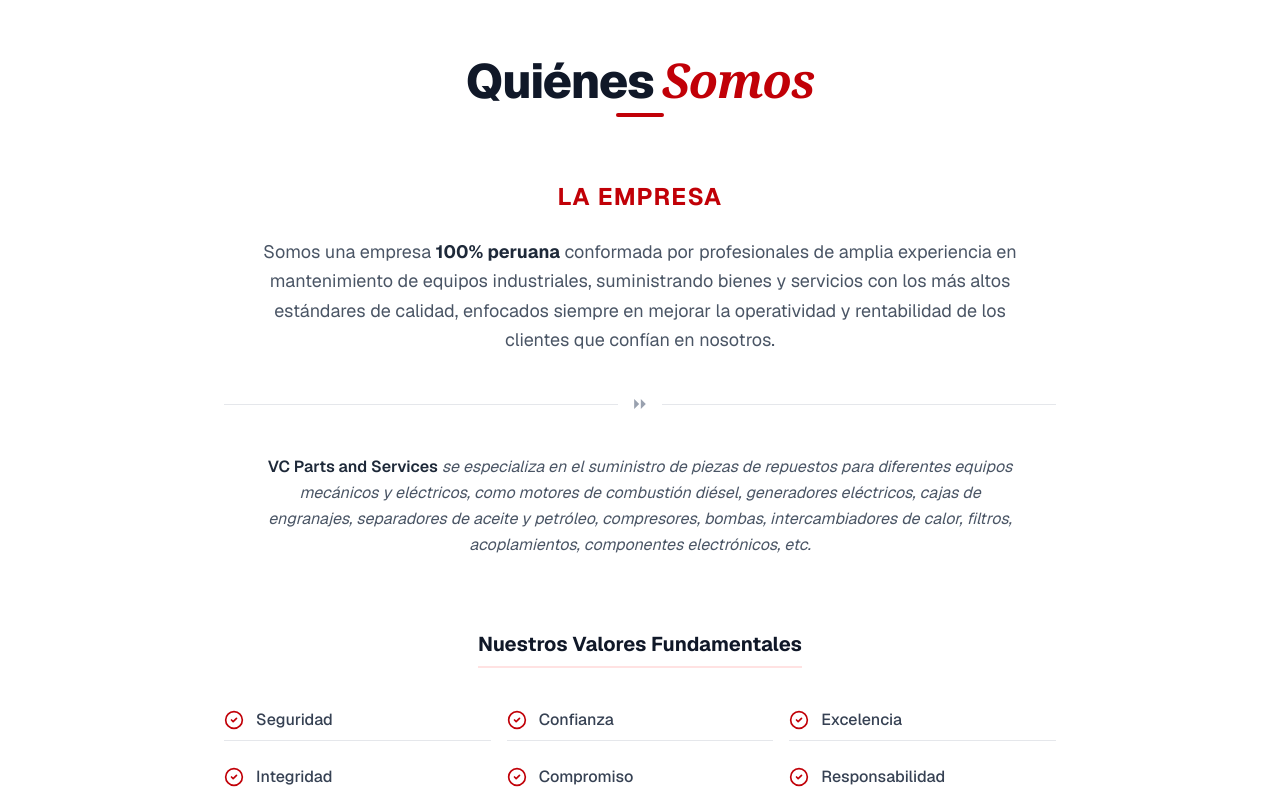
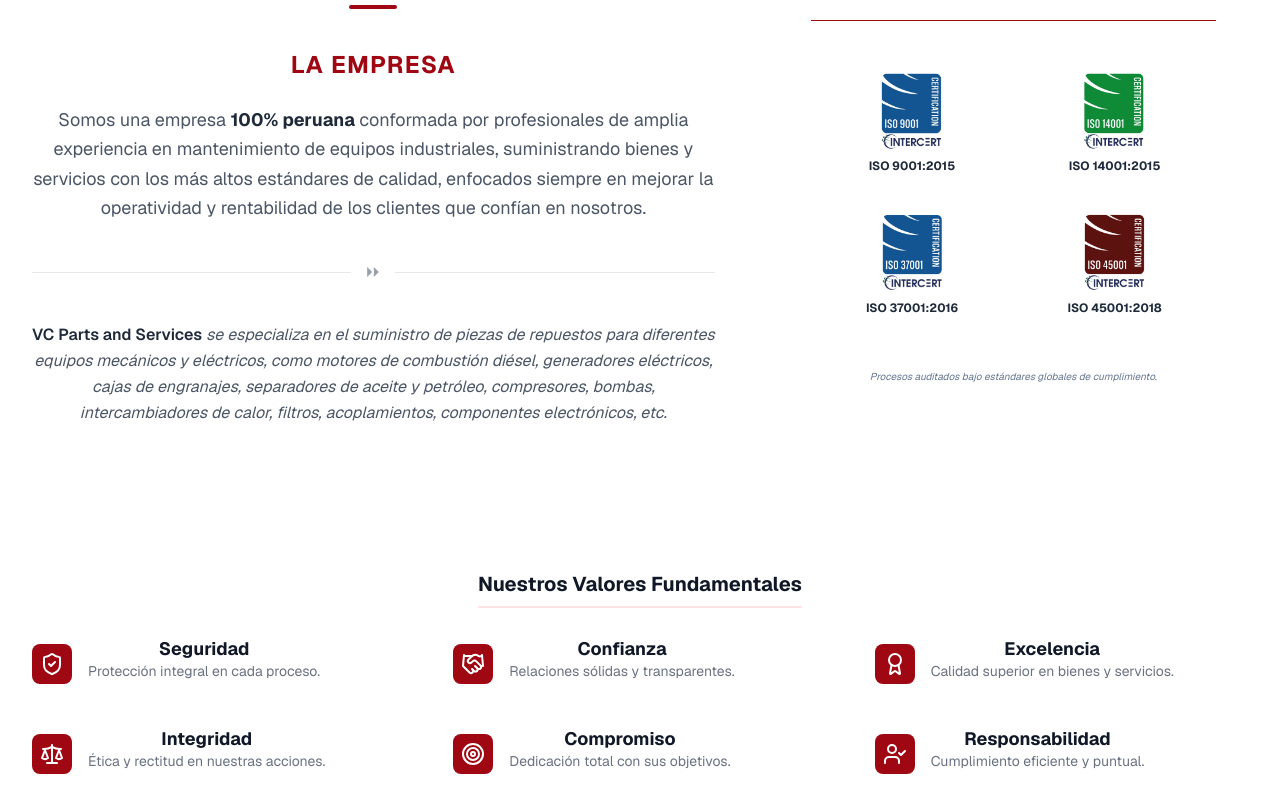
Before and after one commit to alancueva/vcpartsandservices, a Next.js app: page / in a window 1280 px wide. Shown: the part 1008-1800 px from the top of the page. Built offline with nearby package versions, Linux system fonts and the light colour scheme.

Commit message:
cambio de la seccion de quienes somos, auqnue me equivoque con otra seccion de la de nosotros, pero aca esta: cambio en el diseño de valores y su frase, tambien ajuste de l contendio añadiendo la parte de las certificaciones ISO, con su animacion de ampliar

```diff
--- a/src/components/section/inicio/quienes-somos-2.tsx
+++ b/src/components/section/inicio/quienes-somos-2.tsx
@@ -1,44 +1,224 @@
-import React from "react";
-import { CheckCircle2 } from "lucide-react";
+"use client";
+import React, { useEffect, useRef, useState } from "react";
+import {
+  Award,
+  CheckCircle2,
+  Handshake,
+  Maximize2,
+  Scale,
+  ShieldCheck,
+  Target,
+  UserCheck,
+  X,
+  ZoomIn,
+  ZoomOut,
+} from "lucide-react";
 
 // === 1. CONSTANTES DE ESTILO Y DATOS ===
 
-const ACCENT_COLOR = "bg-red-700";
-const ACCENT_TEXT = "text-red-700";
+const ACCENT_COLOR = "bg-red-800";
+const ACCENT_TEXT = "text-red-800";
 const FONT_SERIF_ITALIC = "italic font-serif";
 
-// Valores fundamentales de la empresa
-const CORE_VALUES = [
-  { id: 1, label: "Seguridad" },
-  { id: 2, label: "Confianza" },
-  { id: 3, label: "Excelencia" },
-  { id: 4, label: "Integridad" },
-  { id: 5, label: "Compromiso" },
-  { id: 6, label: "Responsabilidad" },
+// === 2. COMPONENTE INTERNO (Bloque de Valor) ===
+interface CoreValue {
+  id: number;
+  label: string;
+  icon: React.ElementType;
+  desc: string;
+}
+
+// Valores fundamentales con sus iconos y descripciones correspondientes
+const CORE_VALUES: CoreValue[] = [
+  {
+    id: 1,
+    label: "Seguridad",
+    icon: ShieldCheck,
+    desc: "Protección integral en cada proceso.",
+  },
+  {
+    id: 2,
+    label: "Confianza",
+    icon: Handshake,
+    desc: "Relaciones sólidas y transparentes.",
+  },
+  {
+    id: 3,
+    label: "Excelencia",
+    icon: Award,
+    desc: "Calidad superior en bienes y servicios.",
+  },
+  {
+    id: 4,
+    label: "Integridad",
+    icon: Scale,
+    desc: "Ética y rectitud en nuestras acciones.",
+  },
+  {
+    id: 5,
+    label: "Compromiso",
+    icon: Target,
+    desc: "Dedicación total con sus objetivos.",
+  },
+  {
+    id: 6,
+    label: "Responsabilidad",
+    icon: UserCheck,
+    desc: "Cumplimiento eficiente y puntual.",
+  },
 ];
-
-// === 2. COMPONENTE INTERNO (Bloque de Valor) ===
-
 interface ValueBlockProps {
-  value: { id: number; label: string };
+  value: CoreValue;
 }
 
 /**
  * Componente para mostrar un valor fundamental con un ícono y línea divisoria.
  */
-const ValueBlock: React.FC<ValueBlockProps> = ({ value }) => (
-  <div className="flex items-center space-x-3 py-2 border-b border-gray-200">
-    <CheckCircle2 className={`w-5 h-5 ${ACCENT_TEXT} flex-shrink-0`} />
-    <span className="text-gray-700 font-medium">{value.label}</span>
+const ValueBlock: React.FC<ValueBlockProps> = ({ value }) => {
+  const Icon = value.icon;
+  return (
+    <div className="flex items-start space-x-4 group">
+      <div
+        className={`mt-1 p-2 rounded-lg ${ACCENT_COLOR} bg-opacity-5 group-hover:bg-opacity-10 transition-colors`}
+      >
+        <Icon className={`w-6 h-6 text-white`} />
+      </div>
+      <div>
+        <h4 className="text-lg font-bold text-gray-900 leading-none mb-1">
+          {value.label}
+        </h4>
+        <p className="text-sm text-gray-500 leading-snug">{value.desc}</p>
+        <div
+          className={`w-0 group-hover:w-full h-px ${ACCENT_COLOR} opacity-20 transition-all duration-500 mt-2`}
+        ></div>
+      </div>
     </div>
   );
+};
+
+const ISO_CERTIFICATIONS = [
+  {
+    id: "9001",
+    title: "ISO 9001:2015",
+    area: "Calidad",
+    icon: "/certificacion-iso/iso-9001.jpeg",
+    img: "/certificacion-iso/ISO 9001-2015.jpg",
+  },
+  {
+    id: "14001",
+    title: "ISO 14001:2015",
+    area: "Medio Ambiente",
+    icon: "/certificacion-iso/iso-14001.jpeg",
+    img: "/certificacion-iso/ISO 14001-2015.jpg",
+  },
+  {
+    id: "37001",
+    title: "ISO 37001:2016",
+    area: "Antisoborno",
+    icon: "/certificacion-iso/iso-37001.jpeg",
+    img: "/certificacion-iso/ISO 37001-2016.jpg",
+  },
+  {
+    id: "45001",
+    title: "ISO 45001:2018",
+    area: "Seguridad y Salud",
+    icon: "/certificacion-iso/iso-45001.jpeg",
+    img: "/certificacion-iso/ISO 45001-2018.jpg",
+  },
+];
 
 export default function AboutUsSection() {
+  const [selectedCert, setSelectedCert] = useState<null | string>(null);
+  const [zoom, setZoom] = useState(0.5);
+
+  // Estados para el arrastre (Pan)
+  const [position, setPosition] = useState({ x: 0, y: 0 });
+  const [isDragging, setIsDragging] = useState(false);
+  const [startPan, setStartPan] = useState({ x: 0, y: 0 });
+  const containerRef = useRef<HTMLDivElement>(null);
+
+  useEffect(() => {
+    if (selectedCert) {
+      document.body.style.overflow = "hidden";
+    } else {
+      document.body.style.overflow = "auto";
+    }
+
+    // Limpieza al desmontar el componente
+    return () => {
+      document.body.style.overflow = "auto";
+    };
+  }, [selectedCert]);
+
+  const openModal = (img: string) => {
+    setSelectedCert(img);
+    setZoom(0.8);
+    setPosition({ x: 0, y: 0 });
+  };
+
+  const closeModal = () => {
+    setSelectedCert(null);
+  };
+
+  const handleZoom = (e: React.MouseEvent, delta: number) => {
+    e.stopPropagation(); // Evita que el clic cierre el modal si tuvieras un click en el fondo
+    setZoom((prev) => {
+      const nextZoom = prev + delta;
+      if (nextZoom < 0.2) return 0.2;
+      if (nextZoom > 3) return 3;
+      return parseFloat(nextZoom.toFixed(2));
+    });
+  };
+
+  const startDragging = (clientX: number, clientY: number) => {
+    setIsDragging(true);
+    setStartPan({ x: clientX - position.x, y: clientY - position.y });
+  };
+
+  const moveDragging = (clientX: number, clientY: number) => {
+    if (!isDragging) return;
+    setPosition({
+      x: clientX - startPan.x,
+      y: clientY - startPan.y,
+    });
+  };
+
+  const stopDragging = () => {
+    setIsDragging(false);
+  };
+
+  // Handlers Mouse
+  const onMouseDown = (e: React.MouseEvent) => {
+    if (e.button !== 0) return; // Solo click izquierdo
+    startDragging(e.clientX, e.clientY);
+  };
+
+  const onMouseMove = (e: React.MouseEvent) => {
+    moveDragging(e.clientX, e.clientY);
+  };
+
+  // Handlers Touch
+  const onTouchStart = (e: React.TouchEvent) => {
+    if (e.touches.length === 1) {
+      startDragging(e.touches[0].clientX, e.touches[0].clientY);
+    }
+  };
+
+  const onTouchMove = (e: React.TouchEvent) => {
+    if (e.touches.length === 1) {
+      moveDragging(e.touches[0].clientX, e.touches[0].clientY);
+    }
+  };
+
   return (
-    <section className="py-20 md:py-32 bg-white font-sans overflow-hidden">
-      <div className="max-w-4xl mx-auto px-4 sm:px-6 lg:px-8">
+    <section className="py-5 md:py-5  bg-white font-sans overflow-hidden">
+      <div className="max-w-7xl mx-auto px-4 sm:px-6 lg:px-8">
+        <div className="grid grid-cols-1 lg:grid-cols-12 gap-16 items-start mb-24">
           {/* TÍTULO PRINCIPAL */}
-        <header className="text-center mb-16">
+
+          <div className="lg:col-span-7">
+            <header className="text-center mb-10">
+              {/*<header className="text-center mb-16">*/}
               <h2 className="text-4xl sm:text-5xl font-extrabold text-gray-900 tracking-tight">
                 Quiénes
                 <span className={` ${FONT_SERIF_ITALIC} ${ACCENT_TEXT} ml-2`}>
@@ -67,8 +247,8 @@
                   conformada por profesionales de amplia experiencia en
                   mantenimiento de equipos industriales, suministrando bienes y
                   servicios con los más altos estándares de calidad, enfocados
-              siempre en mejorar la operatividad y rentabilidad de los clientes
-              que confían en nosotros.
+                  siempre en mejorar la operatividad y rentabilidad de los
+                  clientes que confían en nosotros.
                 </p>
 
                 <div className="relative py-4">
@@ -97,33 +277,150 @@
                   </span>{" "}
                   se especializa en el suministro de piezas de repuestos para
                   diferentes equipos mecánicos y eléctricos, como motores de
-              combustión diésel, generadores eléctricos, cajas de engranajes,
-              separadores de aceite y petróleo, compresores, bombas,
-              intercambiadores de calor, filtros, acoplamientos, componentes
-              electrónicos, etc.
+                  combustión diésel, generadores eléctricos, cajas de
+                  engranajes, separadores de aceite y petróleo, compresores,
+                  bombas, intercambiadores de calor, filtros, acoplamientos,
+                  componentes electrónicos, etc.
                 </p>
+              </div>
+            </div>
+          </div>
 
-            {/* Bloque de Valores */}
-            <div className="pt-12">
-              <h3 className="text-xl font-bold text-gray-900 mb-8 border-b-2 border-red-100 inline-block pb-2">
+          <div className="lg:col-span-5">
+            {/*bg-slate-900   shadow-2xl*/}
+            <div className=" p-8 rounded-sm ">
+              <h3 className="text-md font-bold uppercase tracking-[0.2em] mb-8 text-gray-900 border-b border-red-800 pb-4">
+                Nuestras Certificaciones
+              </h3>
+
+              <div className="grid grid-cols-2 gap4">
+                {ISO_CERTIFICATIONS.map((iso) => (
+                  <div
+                    key={iso.id}
+                    onClick={() => openModal(iso.img)}
+                    className="group relative cursor-pointer bg-white/5 border border-white/10 p-4 rounded hover:bg-white/10 transition-all text-center"
+                  >
+                    {/* Tooltip */}
+                    <div className="absolute -top-5 left-1/2 -translate-x-1/2 bg-red-800 text-white text-[10px] px-2 py-1 rounded opacity-0 group-hover:opacity-100 transition-opacity whitespace-nowrap z-20 pointer-events-none uppercase font-bold tracking-tighter shadow-xl">
+                      Abrir certificación
+                    </div>
+
+                    <div className="mb-2 flex justify-center">
+                      <div className="w-20 h-20 bg-white/10 rounded flex items-center justify-center group-hover:scale-110 transition-transform">
+                        {/*<Maximize2 className="w-6 h-6 text-slate-400 group-hover:text-white" />*/}
+                        <img
+                          src={iso.icon}
+                          alt="Certificación ISO"
+                          className="w-60 h-auto"
+                        />
+                      </div>
+                    </div>
+                    <p className="text-xs font-bold text-gray-800 mb-1">
+                      {iso.title}
+                    </p>
+                    {/*<p className="text-[9px] text-slate-500 uppercase tracking-widest">
+                      {iso.area}
+                    </p>*/}
+                  </div>
+                ))}
+              </div>
+              <p className="mt-8 text-[10px] text-slate-500 text-center leading-relaxed italic">
+                Procesos auditados bajo estándares globales de cumplimiento.
+              </p>
+            </div>
+          </div>
+        </div>
+
+        <div className="text-center pt-12">
+          <h3 className=" text-xl font-bold text-gray-900 mb-8 border-b-2 border-red-100 inline-block pb-2">
             Nuestros Valores Fundamentales
           </h3>
 
-              <div className="grid grid-cols-1 sm:grid-cols-2 lg:grid-cols-3 gap-4">
+          <div className="grid grid-cols-1 md:grid-cols-2 lg:grid-cols-3 gap-x-12 gap-y-10">
             {CORE_VALUES.map((value) => (
               <ValueBlock key={value.id} value={value} />
             ))}
           </div>
         </div>
-
-            {/* Compromiso final */}
-            <p className="text-xl font-bold text-gray-800 italic">
-              &ldquo;Estamos comprometidos con el mejoramiento continuo de los
-              procesos.&rdquo;
+        <div className="mt-15 text-center border-t border-gray-100 pt-8 pb-5">
+          <p className="text-2xl font-serif italic text-gray-400 max-w-2xl mx-auto leading-snug">
+            &ldquo;Estamos comprometidos con el{" "}
+            <span className="text-gray-800 font-semibold not-italic">
+              mejoramiento continuo
+            </span>{" "}
+            de cada uno de nuestros procesos para superar sus
+            expectativas.&rdquo;
           </p>
         </div>
       </div>
+
+      {/* MODAL DE CERTIFICACIÓN (VISOR CON ZOOM) */}
+      {selectedCert && (
+        <div className="fixed inset-0 z-[100] bg-black/95 flex flex-col items-center justify-center p-4">
+          {/* Controles */}
+          <div className="absolute top-6 right-6 flex items-center space-x-4 z-[110]">
+            <button
+              onClick={(e) => handleZoom(e, 0.05)}
+              disabled={zoom >= 3}
+              className={`p-3 rounded-full text-white transition-all active:scale-95 ${zoom >= 3 ? "bg-white/5 opacity-20 cursor-not-allowed" : "bg-white/10 hover:bg-white/20"}`}
+            >
+              <ZoomIn className="w-6 h-6" />
+            </button>
+            <button
+              onClick={(e) => handleZoom(e, -0.05)}
+              disabled={zoom <= 0.2}
+              className={`p-3 rounded-full text-white transition-all active:scale-95 ${zoom <= 0.2 ? "bg-white/5 opacity-20 cursor-not-allowed" : "bg-white/10 hover:bg-white/20"}`}
+            >
+              <ZoomOut className="w-6 h-6" />
+            </button>
+            <button
+              onClick={closeModal}
+              className="p-3 bg-red-900 hover:bg-red-800 rounded-full text-white shadow-lg"
+            >
+              <X className="w-6 h-6" />
+            </button>
           </div>
+
+          {/* Área de Visualización con Drag */}
+          <div
+            ref={containerRef}
+            className="w-full h-full flex items-center justify-center overflow-hidden cursor-grab active:cursor-grabbing select-none"
+            onMouseDown={onMouseDown}
+            onMouseMove={onMouseMove}
+            onMouseUp={stopDragging}
+            onMouseLeave={stopDragging}
+            onTouchStart={onTouchStart}
+            onTouchMove={onTouchMove}
+            onTouchEnd={stopDragging}
+            onClick={closeModal}
+          >
+            <div
+              className="relative inline-block transition-transform duration-300 ease-out"
+              style={{
+                transform: `translate(${position.x}px, ${position.y}px) scale(${zoom})`,
+              }}
+              onClick={(e) => e.stopPropagation()}
+            >
+              <img
+                src={selectedCert}
+                alt="Documento"
+                className="shadow-2xl border border-white/10 pointer-events-none"
+                style={{
+                  maxHeight: "85vh",
+                  maxWidth: "90vw",
+                }}
+              />
+            </div>
+          </div>
+
+          {/* Indicador */}
+          <div className="absolute bottom-6 left-1/2 -translate-x-1/2 flex flex-col items-center space-y-2 pointer-events-none">
+            <span className="text-white/30 text-[9px] uppercase tracking-[0.3em] font-bold">
+              Arrastrar para mover • {Math.round(zoom * 100)}%
+            </span>
+          </div>
+        </div>
+      )}
     </section>
   );
 }
```
Lines whose indentation alone changed are shown as unchanged.
